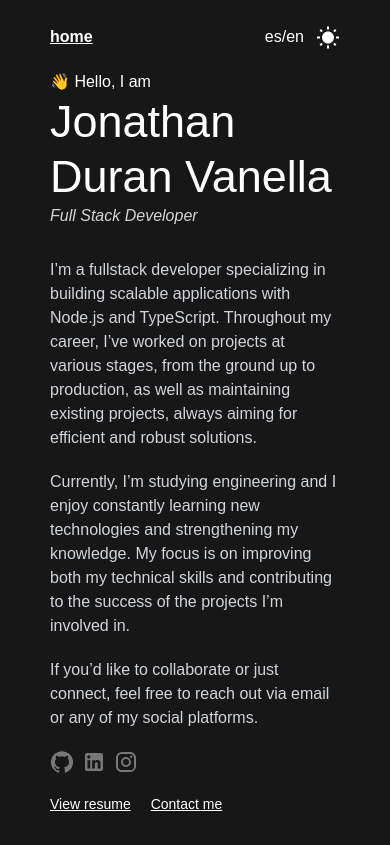
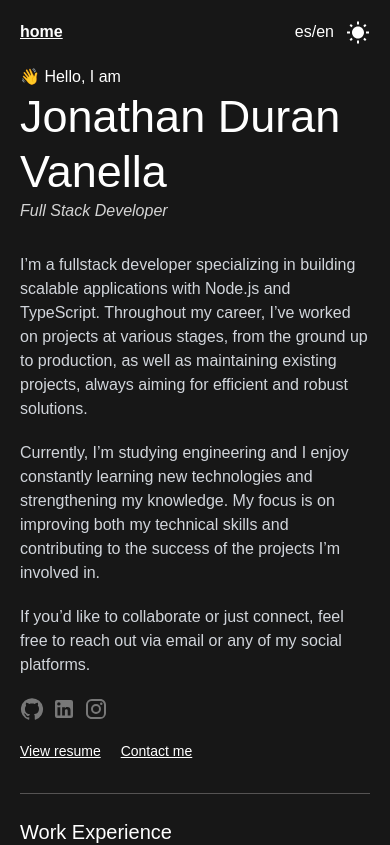
Before and after one commit to jonathanduran7/duranvanella, a Next.js app: page / in a window 390 px wide. Shown: the top 845 px of the page. Built offline with nearby package versions, Linux system fonts and the light colour scheme.

Commit message:
modify padding for mobile

```diff
--- a/app/globals.css
+++ b/app/globals.css
@@ -23,17 +23,9 @@ body {
   padding: 30px 240px 0px 240px;
 }
 
-
-
 @media(max-width: 1100px) {
   .paddingPage {
     padding: 30px 110px;
-  }
-}
-
-@media (max-width: 440px) {
-  .paddingPage {
-    padding: 25px 28px;
   }
 }
 
@@ -42,3 +34,9 @@ body {
     padding: 25px 50px;
   }
 }
+
+@media (max-width: 440px) {
+  .paddingPage {
+    padding: 20px 20px;
+  }
+}
```
